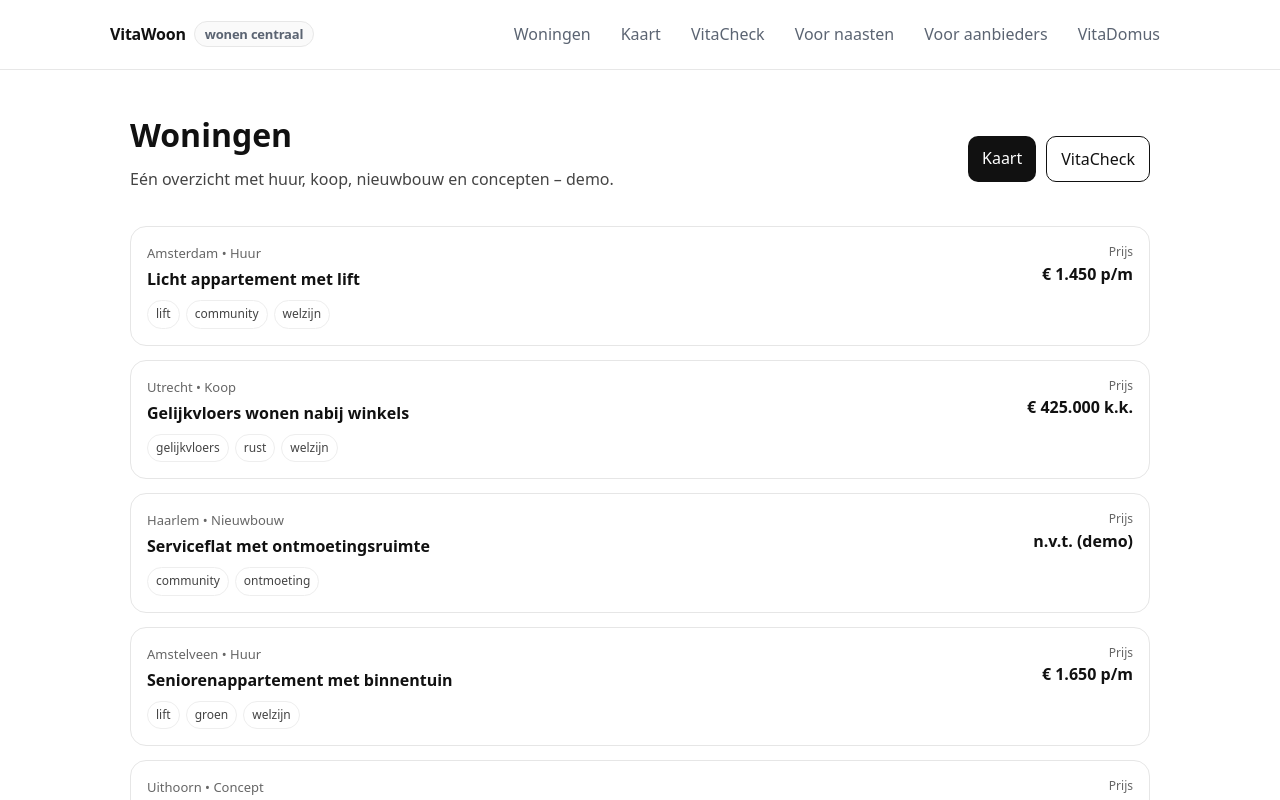
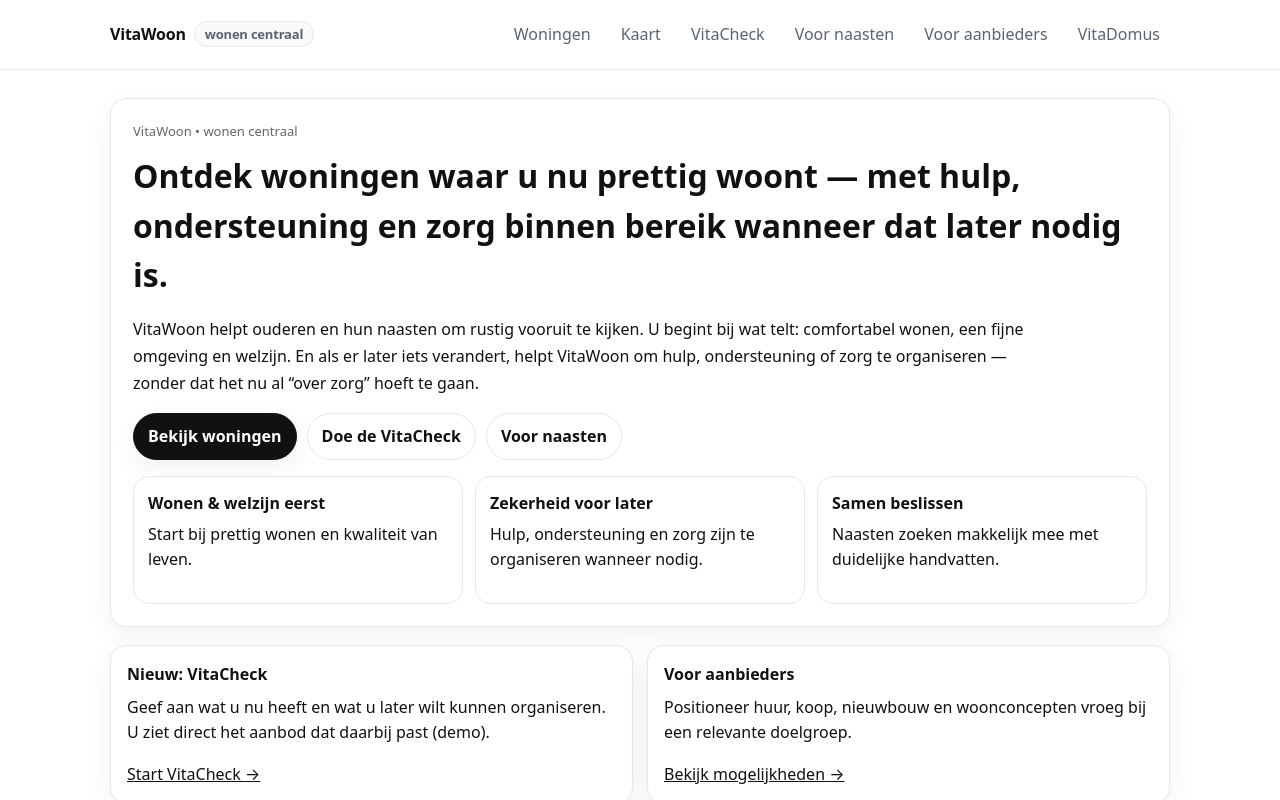
Before and after one commit to 4gcnny5cxp-dot/VitaWoon-demo-clean, a Next.js app: page / in a window 1280 px wide. Shown: the top 800 px of the page. Built offline with nearby package versions, Linux system fonts and the light colour scheme.

Commit message:
Update index.tsx

```diff
--- a/pages/index.tsx
+++ b/pages/index.tsx
@@ -1,73 +1,64 @@
-type Listing = {
-  id: string;
-  title: string;
-  place: string;
-  label: "Huur" | "Koop" | "Nieuwbouw" | "Concept";
-  price: string;
-  tags: string[];
-};
+export default function Home() {
+  return (
+    <main>
+      <div className="container">
+        <div className="card" style={{ padding: 22 }}>
+          <div style={{ fontSize: 13, color: "#666" }}>VitaWoon • wonen centraal</div>
 
-const LISTINGS: Listing[] = [
-  { id: "vw-1", title: "Licht appartement met lift", place: "Amsterdam", label: "Huur", price: "€ 1.450 p/m", tags: ["lift", "community", "welzijn"] },
-  { id: "vw-2", title: "Gelijkvloers wonen nabij winkels", place: "Utrecht", label: "Koop", price: "€ 425.000 k.k.", tags: ["gelijkvloers", "rust", "welzijn"] },
-  { id: "vw-3", title: "Serviceflat met ontmoetingsruimte", place: "Haarlem", label: "Nieuwbouw", price: "n.v.t. (demo)", tags: ["community", "ontmoeting"] },
-  { id: "vw-4", title: "Seniorenappartement met binnentuin", place: "Amstelveen", label: "Huur", price: "€ 1.650 p/m", tags: ["lift", "groen", "welzijn"] },
-  { id: "vw-5", title: "Geclusterd wonen (concept)", place: "Uithoorn", label: "Concept", price: "n.v.t. (concept)", tags: ["community", "omkijken"] }
-];
+          <h1 style={{ marginTop: 10, marginBottom: 8 }}>
+            Ontdek woningen waar u nu prettig woont —{" "}
+            <span style={{ whiteSpace: "nowrap" }}>met hulp</span>,{" "}
+            <span style={{ whiteSpace: "nowrap" }}>ondersteuning</span> en{" "}
+            <span style={{ whiteSpace: "nowrap" }}>zorg</span> binnen bereik wanneer dat later nodig is.
+          </h1>
 
-export default function Woningen() {
-  return (
-    <main style={{ padding: 40, maxWidth: 1100, margin: "0 auto" }}>
-      <div style={{ display: "flex", justifyContent: "space-between", gap: 12, flexWrap: "wrap", alignItems: "center" }}>
-        <div>
-          <h1 style={{ margin: 0 }}>Woningen</h1>
-          <p style={{ marginTop: 8, color: "#444" }}>
-            Eén overzicht met huur, koop, nieuwbouw en concepten – demo.
+          <p className="muted" style={{ maxWidth: 900, lineHeight: 1.7 }}>
+            VitaWoon helpt ouderen en hun naasten om rustig vooruit te kijken.
+            U begint bij wat telt: comfortabel wonen, een fijne omgeving en welzijn.
+            En als er later iets verandert, helpt VitaWoon om hulp, ondersteuning of zorg te organiseren — zonder dat het nu al “over zorg” hoeft te gaan.
           </p>
+
+          <div className="btnRow" style={{ marginTop: 14 }}>
+            <a className="btn btnPrimary" href="/woningen">Bekijk woningen</a>
+            <a className="btn btnGhost" href="/vitacheck">Doe de VitaCheck</a>
+            <a className="btn btnGhost" href="/voor-naasten">Voor naasten</a>
+          </div>
+
+          <div style={{ marginTop: 16, display: "grid", gap: 12, gridTemplateColumns: "1fr 1fr 1fr" }}>
+            <Feature title="Wonen & welzijn eerst" text="Start bij prettig wonen en kwaliteit van leven." />
+            <Feature title="Zekerheid voor later" text="Hulp, ondersteuning en zorg zijn te organiseren wanneer nodig." />
+            <Feature title="Samen beslissen" text="Naasten zoeken makkelijk mee met duidelijke handvatten." />
+          </div>
         </div>
 
-        <div style={{ display: "flex", gap: 10, flexWrap: "wrap" }}>
-          <a href="/woningen/kaart" style={{ padding: "10px 14px", borderRadius: 10, background: "#111", color: "#fff", textDecoration: "none" }}>
-            Kaart
-          </a>
-          <a href="/vitacheck" style={{ padding: "10px 14px", borderRadius: 10, border: "1px solid #111", color: "#111", textDecoration: "none" }}>
-            VitaCheck
-          </a>
+        <div style={{ marginTop: 18, display: "grid", gap: 14, gridTemplateColumns: "1fr 1fr" }}>
+          <div className="card">
+            <strong>Nieuw: VitaCheck</strong>
+            <p className="muted" style={{ marginTop: 8, lineHeight: 1.6 }}>
+              Geef aan wat u nu heeft en wat u later wilt kunnen organiseren.
+              U ziet direct het aanbod dat daarbij past (demo).
+            </p>
+            <a href="/vitacheck" style={{ textDecoration: "underline" }}>Start VitaCheck →</a>
+          </div>
+
+          <div className="card">
+            <strong>Voor aanbieders</strong>
+            <p className="muted" style={{ marginTop: 8, lineHeight: 1.6 }}>
+              Positioneer huur, koop, nieuwbouw en woonconcepten vroeg bij een relevante doelgroep.
+            </p>
+            <a href="/voor-aanbieders" style={{ textDecoration: "underline" }}>Bekijk mogelijkheden →</a>
+          </div>
         </div>
       </div>
-
-      <div style={{ display: "grid", gap: 14, marginTop: 18 }}>
-        {LISTINGS.map((x) => (
-          <a
-            key={x.id}
-            href={`/woningen/${encodeURIComponent(x.id)}`}
-            style={{ border: "1px solid #e6e6e6", borderRadius: 16, padding: 16, textDecoration: "none", color: "inherit" }}
-          >
-            <div style={{ display: "flex", justifyContent: "space-between", gap: 12, flexWrap: "wrap" }}>
-              <div>
-                <div style={{ fontSize: 13, color: "#666" }}>{x.place} • {x.label}</div>
-                <div style={{ fontWeight: 700, marginTop: 4 }}>{x.title}</div>
-                <div style={{ marginTop: 8, display: "flex", gap: 6, flexWrap: "wrap" }}>
-                  {x.tags.map((t) => (
-                    <span key={t} style={{ fontSize: 12, color: "#444", border: "1px solid #eee", padding: "4px 8px", borderRadius: 999 }}>
-                      {t}
-                    </span>
-                  ))}
-                </div>
-              </div>
-
-              <div style={{ textAlign: "right" }}>
-                <div style={{ fontSize: 12, color: "#666" }}>Prijs</div>
-                <div style={{ fontWeight: 700 }}>{x.price}</div>
-              </div>
-            </div>
-          </a>
-        ))}
-      </div>
-
-      <p style={{ marginTop: 24 }}>
-        <a href="/" style={{ textDecoration: "underline", color: "#111" }}>← Terug</a>
-      </p>
     </main>
   );
 }
+
+function Feature({ title, text }: { title: string; text: string }) {
+  return (
+    <div style={{ border: "1px solid #e7e7e7", borderRadius: 16, padding: 14, background: "#fff" }}>
+      <strong>{title}</strong>
+      <p className="muted" style={{ marginTop: 6, lineHeight: 1.6 }}>{text}</p>
+    </div>
+  );
+}
```
